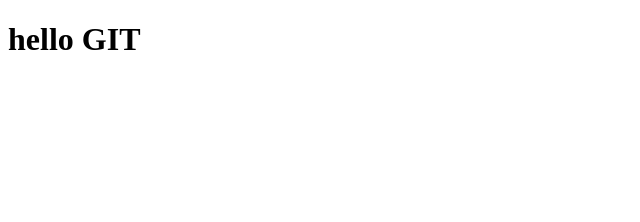
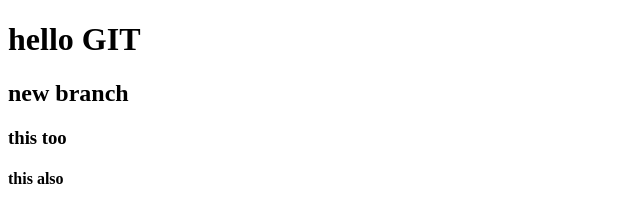
Before and after one commit to Bacell94/demo, a plain HTML site: page index.html in a window 1280 px wide. Shown: the whole page, without its empty margins (0-640 px from the left). Drawn offline with Linux system fonts and the light colour scheme.

Commit message:
new titles and modified readme

```diff
--- a/index.html
+++ b/index.html
@@ -8,5 +8,8 @@
 </head>
 <body>
     <h1>hello GIT</h1>
+    <h2>new branch</h2>
+    <h3>this too</h3>
+    <h4>this also</h4>
 </body>
 </html>
```
Also changed, not shown: 1 other file.
